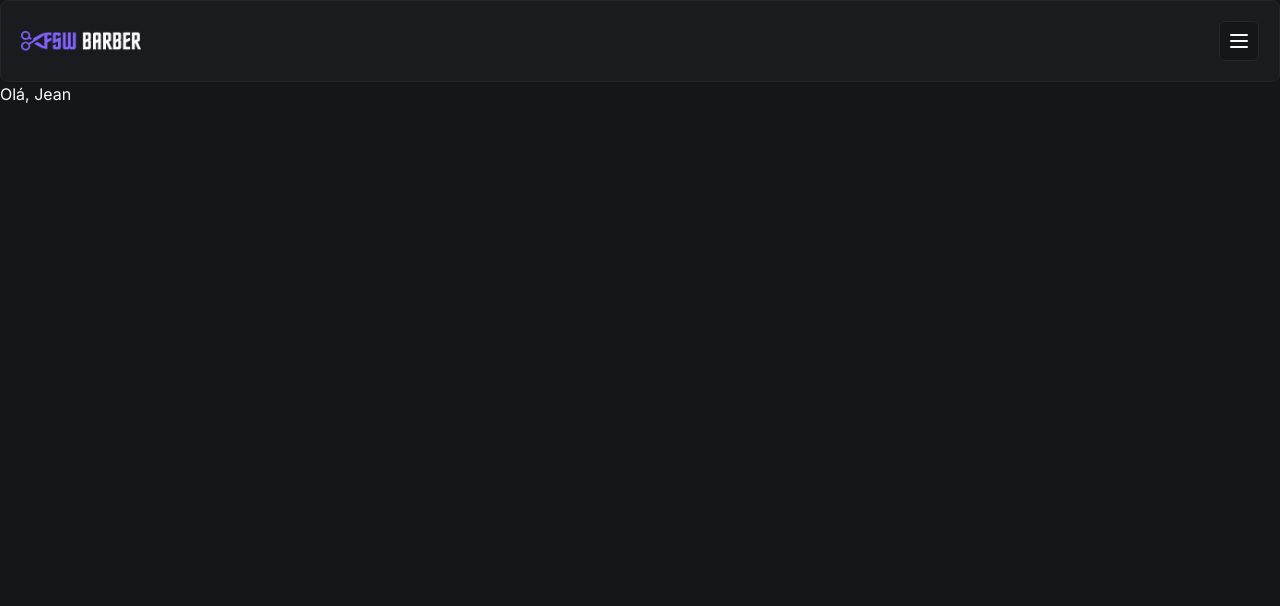
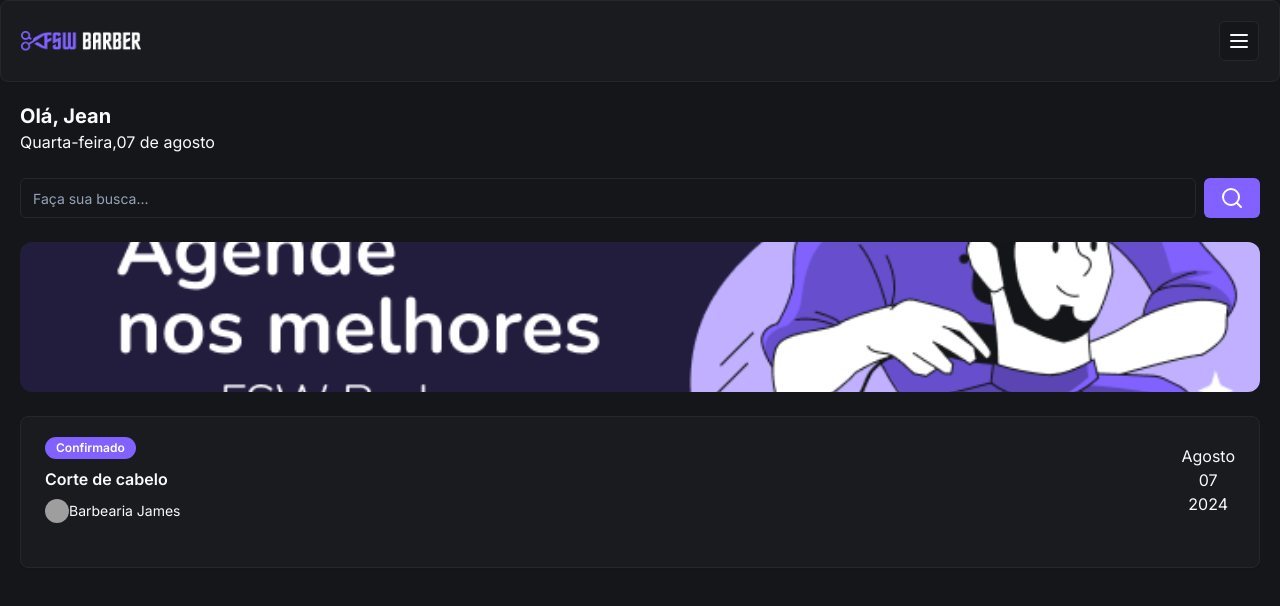
Before and after one commit to Jean26s/barbearia-project, a Next.js app: page / in a window 1280 px wide. Shown: the top 606 px of the page. Built offline with nearby package versions, Linux system fonts and the light colour scheme; grey boxes are pictures that could not be loaded.

Commit message:
Adicionando card agendamento

```diff
--- /dev/null
+++ b/app/components/ui/avatar.tsx
@@ -0,0 +1,50 @@
+"use client"
+
+import * as React from "react"
+import * as AvatarPrimitive from "@radix-ui/react-avatar"
+
+import { cn } from "@/app/lib/utils"
+
+const Avatar = React.forwardRef<
+  React.ElementRef<typeof AvatarPrimitive.Root>,
+  React.ComponentPropsWithoutRef<typeof AvatarPrimitive.Root>
+>(({ className, ...props }, ref) => (
+  <AvatarPrimitive.Root
+    ref={ref}
+    className={cn(
+      "relative flex h-10 w-10 shrink-0 overflow-hidden rounded-full",
+      className
+    )}
+    {...props}
+  />
+))
+Avatar.displayName = AvatarPrimitive.Root.displayName
+
+const AvatarImage = React.forwardRef<
+  React.ElementRef<typeof AvatarPrimitive.Image>,
+  React.ComponentPropsWithoutRef<typeof AvatarPrimitive.Image>
+>(({ className, ...props }, ref) => (
+  <AvatarPrimitive.Image
+    ref={ref}
+    className={cn("aspect-square h-full w-full", className)}
+    {...props}
+  />
+))
+AvatarImage.displayName = AvatarPrimitive.Image.displayName
+
+const AvatarFallback = React.forwardRef<
+  React.ElementRef<typeof AvatarPrimitive.Fallback>,
+  React.ComponentPropsWithoutRef<typeof AvatarPrimitive.Fallback>
+>(({ className, ...props }, ref) => (
+  <AvatarPrimitive.Fallback
+    ref={ref}
+    className={cn(
+      "flex h-full w-full items-center justify-center rounded-full bg-muted",
+      className
+    )}
+    {...props}
+  />
+))
+AvatarFallback.displayName = AvatarPrimitive.Fallback.displayName
+
+export { Avatar, AvatarImage, AvatarFallback }
--- /dev/null
+++ b/app/components/ui/badge.tsx
@@ -0,0 +1,36 @@
+import * as React from "react"
+import { cva, type VariantProps } from "class-variance-authority"
+
+import { cn } from "@/app/lib/utils"
+
+const badgeVariants = cva(
+  "inline-flex items-center rounded-full border px-2.5 py-0.5 text-xs font-semibold transition-colors focus:outline-none focus:ring-2 focus:ring-ring focus:ring-offset-2",
+  {
+    variants: {
+      variant: {
+        default:
+          "border-transparent bg-primary text-primary-foreground hover:bg-primary/80",
+        secondary:
+          "border-transparent bg-secondary text-secondary-foreground hover:bg-secondary/80",
+        destructive:
+          "border-transparent bg-destructive text-destructive-foreground hover:bg-destructive/80",
+        outline: "text-foreground",
+      },
+    },
+    defaultVariants: {
+      variant: "default",
+    },
+  }
+)
+
+export interface BadgeProps
+  extends React.HTMLAttributes<HTMLDivElement>,
+    VariantProps<typeof badgeVariants> {}
+
+function Badge({ className, variant, ...props }: BadgeProps) {
+  return (
+    <div className={cn(badgeVariants({ variant }), className)} {...props} />
+  )
+}
+
+export { Badge, badgeVariants }
--- /dev/null
+++ b/app/components/ui/input.tsx
@@ -0,0 +1,25 @@
+import * as React from "react"
+
+import { cn } from "@/app/lib/utils"
+
+export interface InputProps
+  extends React.InputHTMLAttributes<HTMLInputElement> {}
+
+const Input = React.forwardRef<HTMLInputElement, InputProps>(
+  ({ className, type, ...props }, ref) => {
+    return (
+      <input
+        type={type}
+        className={cn(
+          "flex h-10 w-full rounded-md border border-input bg-background px-3 py-2 text-sm ring-offset-background file:border-0 file:bg-transparent file:text-sm file:font-medium placeholder:text-muted-foreground focus-visible:outline-none focus-visible:ring-2 focus-visible:ring-ring focus-visible:ring-offset-2 disabled:cursor-not-allowed disabled:opacity-50",
+          className
+        )}
+        ref={ref}
+        {...props}
+      />
+    )
+  }
+)
+Input.displayName = "Input"
+
+export { Input }
--- a/app/page.tsx
+++ b/app/page.tsx
@@ -1,13 +1,61 @@
 "use client";
+import { SearchIcon } from 'lucide-react';
 import Header from './components/header'
+import { Button } from './components/ui/button';
+import { Input } from './components/ui/input';
+import Image from 'next/image';
+import { Card, CardContent } from './components/ui/card';
+import { Badge } from './components/ui/badge';
+import { Avatar, AvatarImage } from './components/ui/avatar';
 
 
 const Home = () =>{
 
   return <div>
-     <Header/>
-     <h2>Olá, Jean</h2>
-  </div>
+      <Header/>
+     <div className="p-5">
+     <h2 className="text-xl font-bold">Olá, Jean</h2>
+     <p>Quarta-feira,07 de agosto</p>
+
+
+     <div className="flex items-center gap-2 mt-6">
+     <Input placeholder='Faça sua busca...'></Input>
+     <Button>
+      <SearchIcon/>
+     </Button>
+     </div>
+
+     <div className='relative w-full h-[150px] mt-6 >'>
+     <Image src="/banner-01.png" fill className="object-cover rounded-xl" alt='Banner'/>
+     </div>
+
+     <Card className='mt-6'>
+      <CardContent className='flex justify-between'>
+         {/*ESQUERDA*/}
+        <div className='flex flex-col gap-2 py-5'>
+          <Badge className='w-fit'>Confirmado</Badge>
+          <h3 className='font-semibold'>Corte de cabelo</h3>
+          <div className="flex items-center">
+            <Avatar className='h-6 w-6'>
+              <AvatarImage src="https://utfs.io/f/c97a2dc9-cf62-468b-a851-bfd2bdde775f-16p.png"></AvatarImage>
+            </Avatar>
+            <p className='text-sm'>Barbearia James</p>
+          </div>
+        </div>
+          {/*DIREITA*/}
+        <div className='flex flex-col justify-center items-center'>
+         <p>Agosto</p>
+         <p>07</p>
+         <p>2024</p>
+        </div>
+
+      </CardContent>
+     </Card>
+     </div>
+     </div>
+
+
+
 };
 
 export default Home;
--- a/package.json
+++ b/package.json
@@ -13,6 +13,7 @@
   },
   "dependencies": {
     "@prisma/client": "^5.17.0",
+    "@radix-ui/react-avatar": "^1.1.0",
     "@radix-ui/react-slot": "^1.1.0",
     "class-variance-authority": "^0.7.0",
     "clsx": "^2.1.1",
```
Also changed, not shown: public/banner-01.png (added), 1 other file (tests, documents, lock files or other folders).
